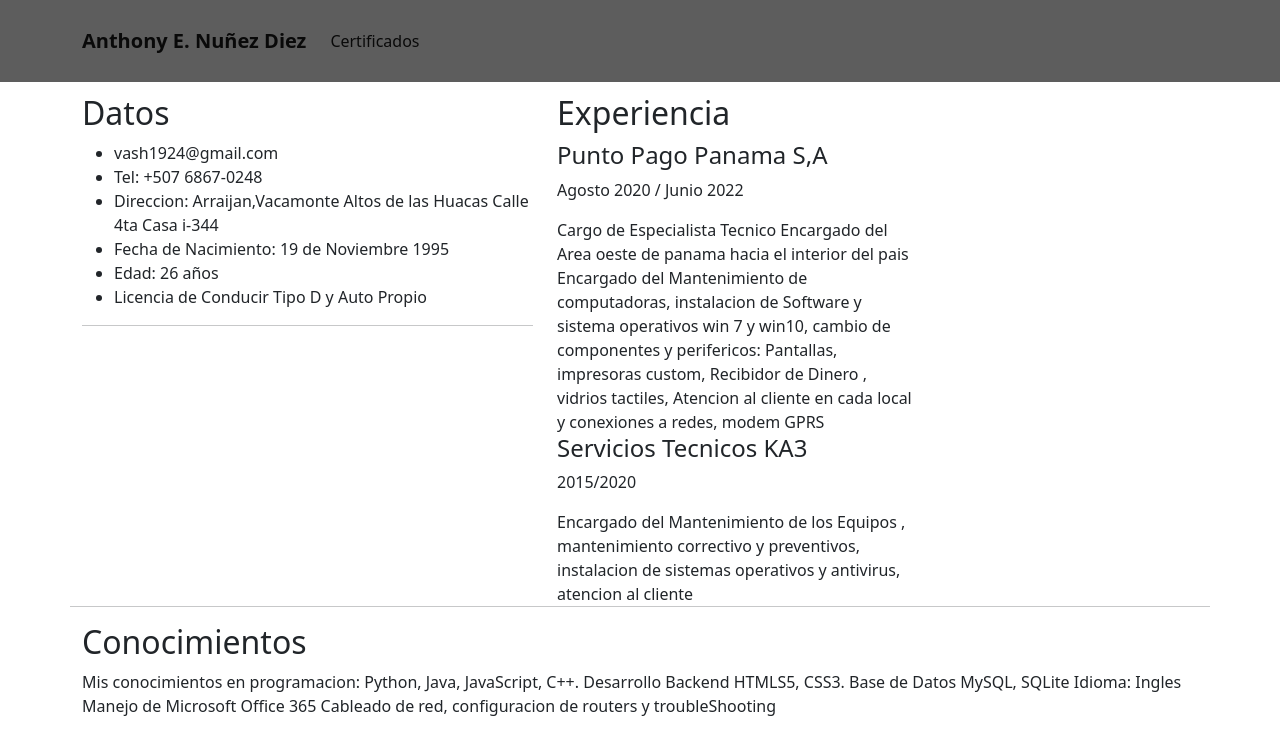
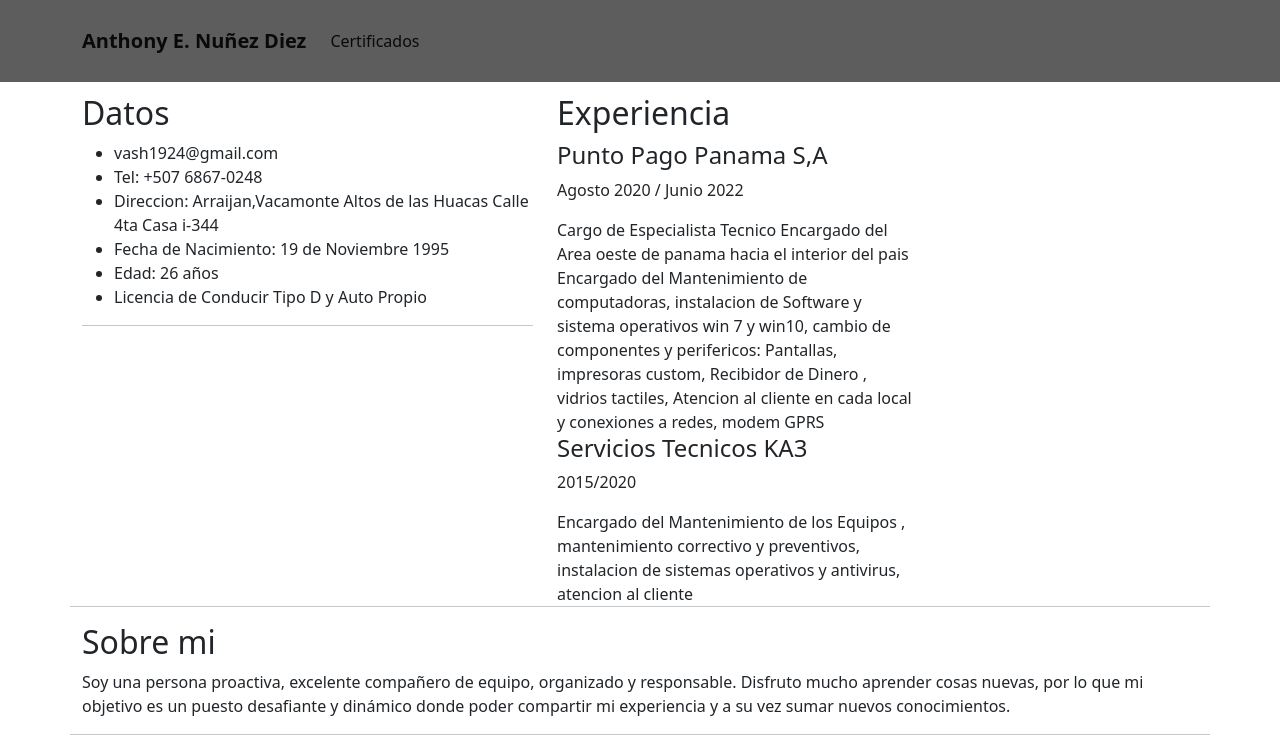
Before and after one commit to Aend19/aend19.github.io, a plain HTML site: page index.html in a window 1280 px wide. Shown: the top 748 px of the page. Drawn offline with nearby package versions, Linux system fonts and the light colour scheme.

Commit message:
Update index.html

```diff
--- a/index.html
+++ b/index.html
@@ -52,7 +52,15 @@
             <a>Encargado del Mantenimiento de los Equipos , mantenimiento correctivo y  preventivos, instalacion de sistemas operativos y antivirus, atencion al cliente </a>
 
           </div>
-      <hr>
+    <hr>
+                <div class="aboutme">
+                  <h2>Sobre mi</h2>
+                  <p>Soy una persona proactiva, excelente compañero de equipo, organizado y responsable. Disfruto
+                    mucho aprender cosas nuevas, por lo que mi objetivo es un puesto desafiante y dinámico donde
+                    poder compartir mi experiencia y a su vez sumar nuevos conocimientos.
+                    </p>
+                </div>
+    <hr>
           <div class="col-md-12">
             <h2> Conocimientos </h2>
             <p>Mis conocimientos en programacion: Python, Java, JavaScript, C++.
```
